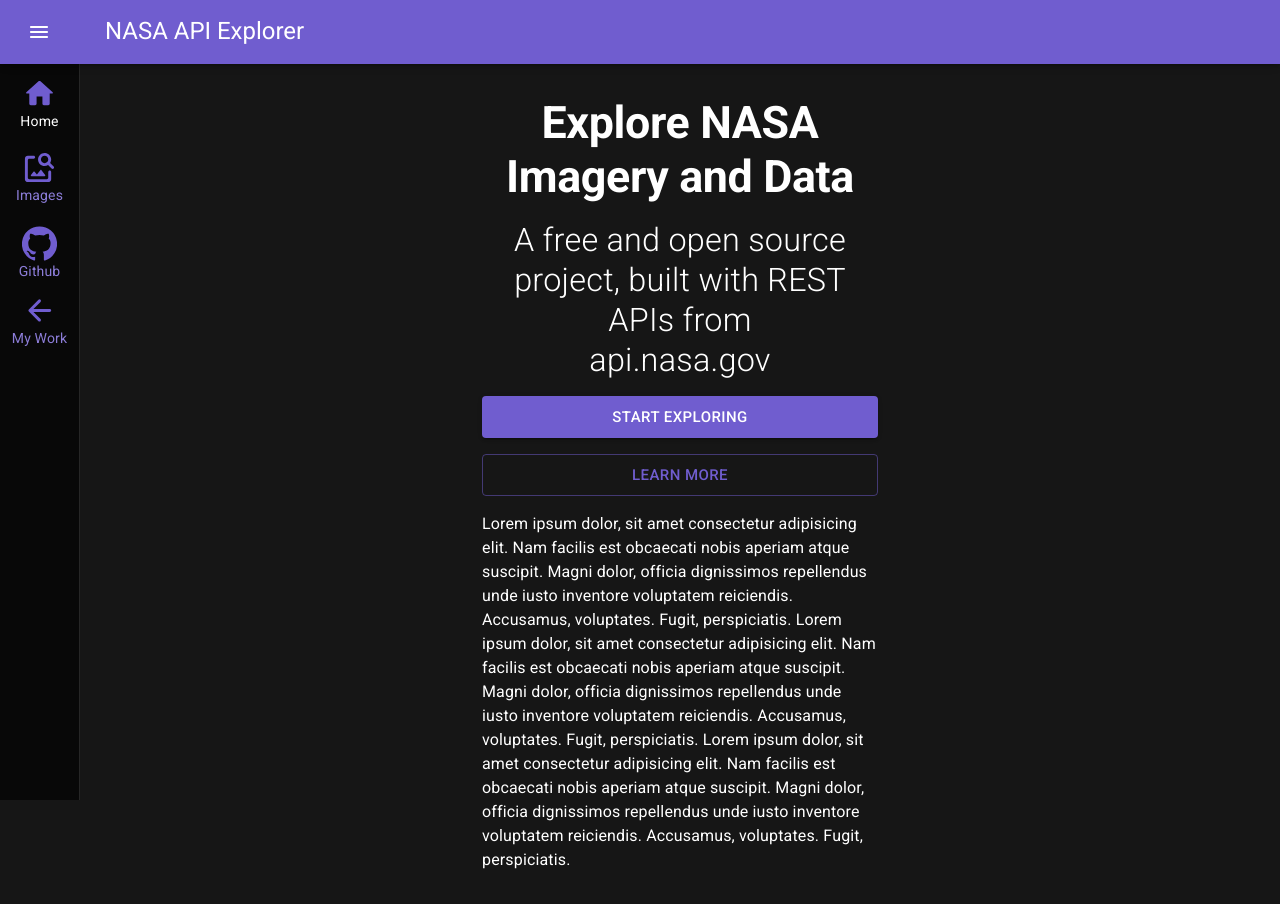
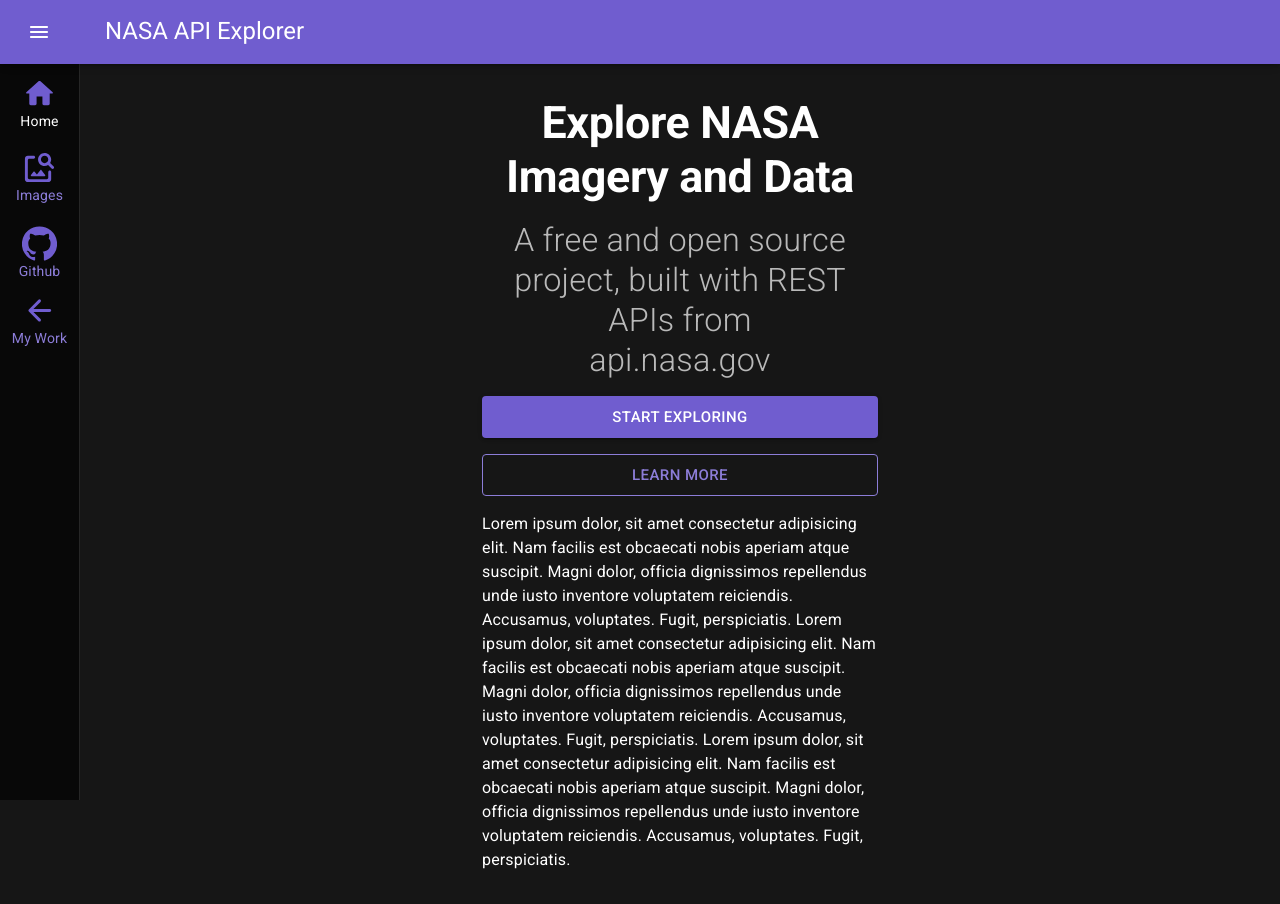
Before and after one commit to ZachScroggins/nasa-api-explorer, a Next.js app: page / in a window 1280 px wide. Built offline with nearby package versions, Linux system fonts and the light colour scheme; no server answers.

Commit message:
search history working

```diff
--- a/pages/_document.js
+++ b/pages/_document.js
@@ -21,7 +21,7 @@ export default class MyDocument extends Document {
           <link
             rel='preconnect'
             href='https://fonts.googleapis.com'
-            crossOrigin
+            crossOrigin='true'
           />
           <link rel='dns-prefetch' href='https://fonts.googleapis.com' />
           <link
--- a/pages/images/imageItem.js
+++ b/pages/imageItem.js
@@ -1,6 +1,6 @@
 import { useContext } from 'react';
-import ImageContext from '../../src/context/images/imageContext';
-import { Type } from '../../src/components/Type';
+import ImageContext from '../src/context/images/imageContext';
+import { Type } from '../src/components/Type';
 import { makeStyles } from '@material-ui/core/styles';
 import { Box, Grid } from '@material-ui/core';
 
--- a/pages/index.js
+++ b/pages/index.js
@@ -32,13 +32,13 @@ const Index = () => {
                 variant='h4'
                 align='center'
                 fontWeight='fontWeightLight'
-                color='textSecondary'
+                color='text.secondary'
               >
                 A free and open source project, built with REST APIs from{' '}
                 <Box fontWeight='fontWeightLight'>
                   <Link
                     href='https://api.nasa.gov'
-                    color='textPrimary'
+                    color='textSecondary'
                     className={classes.nasaLink}
                     underline='hover'
                   >
@@ -60,9 +60,16 @@ const Index = () => {
               </Button>
             </Grid>
             <Grid item>
-              <Button variant='outlined' color='primary' fullWidth size='large'>
-                Learn More
-              </Button>
+              <Box color='primary.light'>
+                <Button
+                  variant='outlined'
+                  color='inherit'
+                  fullWidth
+                  size='large'
+                >
+                  Learn More
+                </Button>
+              </Box>
             </Grid>
             <Grid item>
               <Type>
--- a/src/components/imageLibrary/Results.js
+++ b/src/components/imageLibrary/Results.js
@@ -57,7 +57,7 @@ const Results = ({ results }) => {
 
   const handleClick = currentItem => {
     setCurrent(currentItem);
-    router.push('/images/imageItem');
+    router.push('/imageItem');
   };
 
   return (
--- a/src/context/images/ImageState.js
+++ b/src/context/images/ImageState.js
@@ -13,7 +13,10 @@ import {
 const ImageState = props => {
   const router = useRouter();
   const initialState = {
-    query: router.asPath.slice(14) || 'Nebula',
+    query:
+      process.env.NODE_ENV === 'development'
+        ? router.asPath.slice(14) || 'Nebula'
+        : router.asPath.slice(15) || 'Nebula',
     results: [],
     current: null,
     loading: false,
@@ -22,15 +25,8 @@ const ImageState = props => {
 
   const [state, dispatch] = useReducer(ImageReducer, initialState);
 
-  const pathWithQuery = RegExp(/^\/images\?/, 'i');
-
   useEffect(() => {
     if (typeof window !== 'undefined') {
-      // if (pathWithQuery.test(router.asPath)) {
-      //   getResults(router.asPath.slice(14));
-      // } else {
-      //   getResults('Nebula');
-      // }
       getResults(initialState.query);
     }
   }, []);
```
Also changed, not shown: pages/images.js (renamed from pages/images/index.js, +4 -4 lines).
